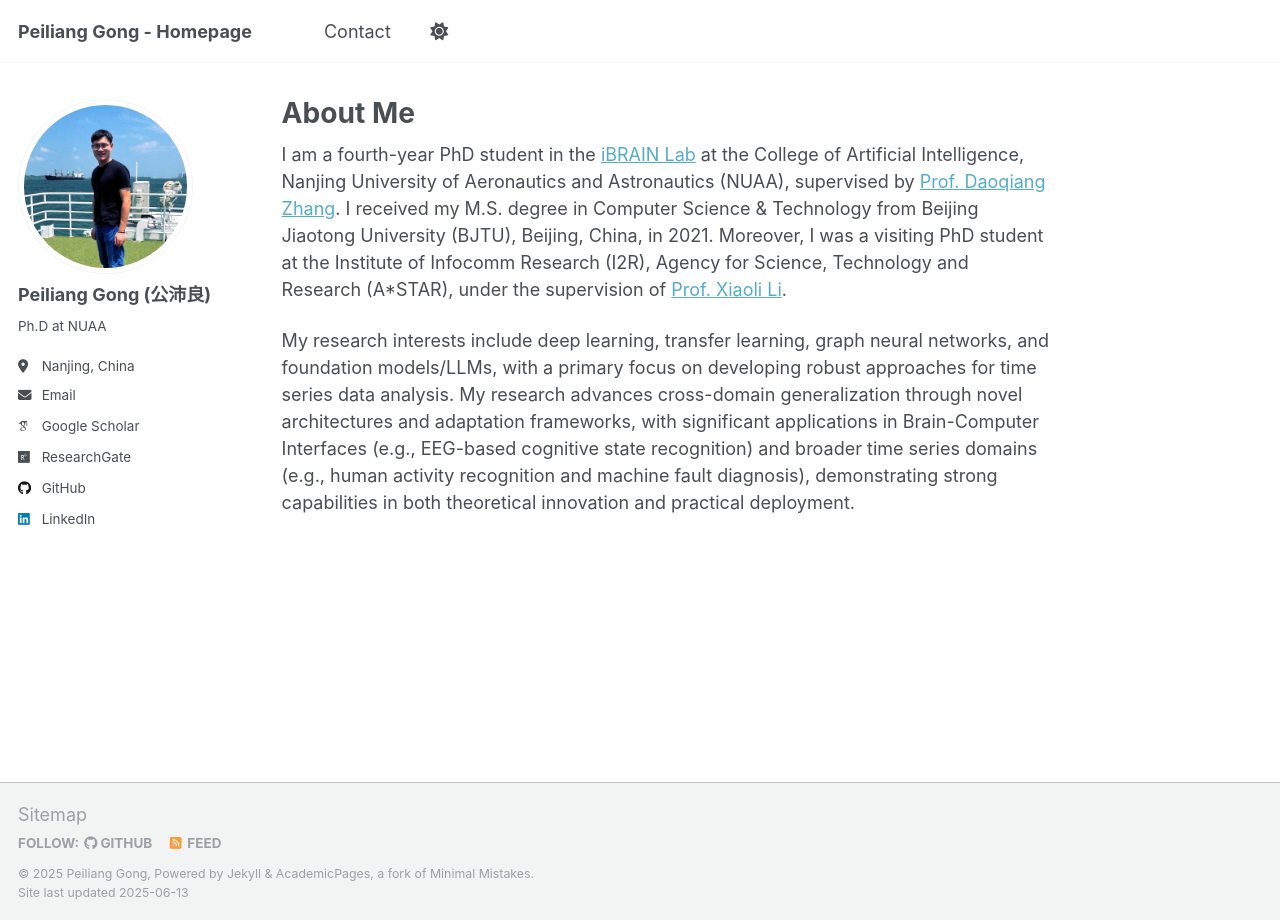
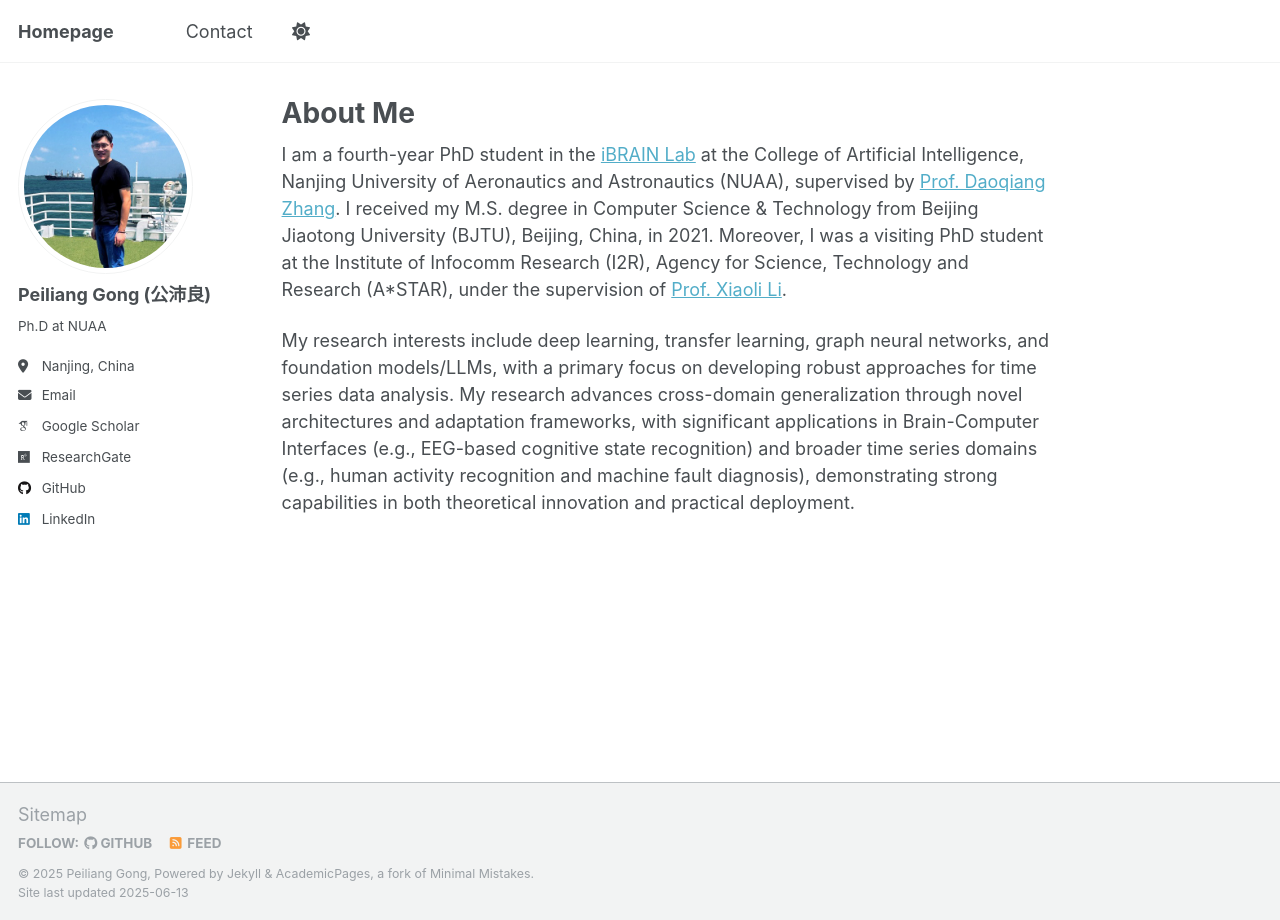
Before and after one commit to Tokenmw/Tokenmw.github.io, a Jekyll site: the page built from _pages/about.md, in a window 1280 px wide. Built offline with Jekyll 4.4.1, drawn with Linux system fonts in a browser that asks for light colours; some web fonts are replaced.

Commit message:
Update _config.yml

```diff
--- a/_config.yml
+++ b/_config.yml
@@ -9,7 +9,7 @@
 # Basic Site Settings
 locale                   : "en-US"
 site_theme               : "default"
-title                    : "Peiliang Gong - Homepage"
+title                    : "Homepage"
 title_separator          : "-"
 name                     : &name "Peiliang Gong"
 description              : &description "Ph.D at NUAA"
```
